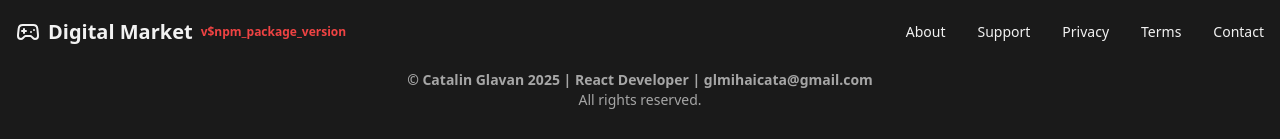
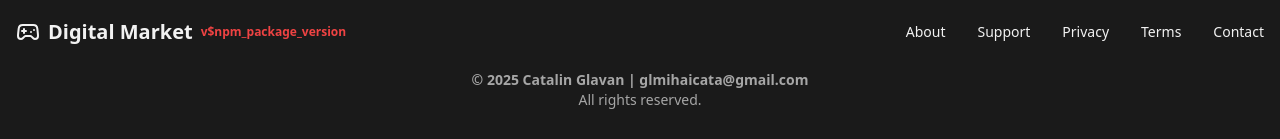
Before and after one commit to glcata/digital-market, a React (Vite) app: page /support in a window 1280 px wide. Shown: the part 658-797 px from the top of the page. Built offline with nearby package versions, Linux system fonts and the light colour scheme.

Commit message:
trigger workflow

```diff
--- a/src/common/components/Footer.tsx
+++ b/src/common/components/Footer.tsx
@@ -22,7 +22,7 @@ const Footer = () => {
                     </div>
                 </div>
                 <div className='mt-6 text-center text-sm text-muted-foreground'>
-                    <strong>© <a href='https://linkedin.com/in/catalin-glavan' className='game-text-primary'>Catalin Glavan</a> {currentYear} | React Developer |
+                    <strong>© {currentYear} <a href='https://linkedin.com/in/catalin-glavan' className='game-text-primary'>Catalin Glavan</a> |
                         <a href='mailto:glmihaicata@gmail.com' className='game-text-primary-reverse'> glmihaicata@gmail.com</a></strong> <br />
                     All rights reserved.
                 </div>
```
